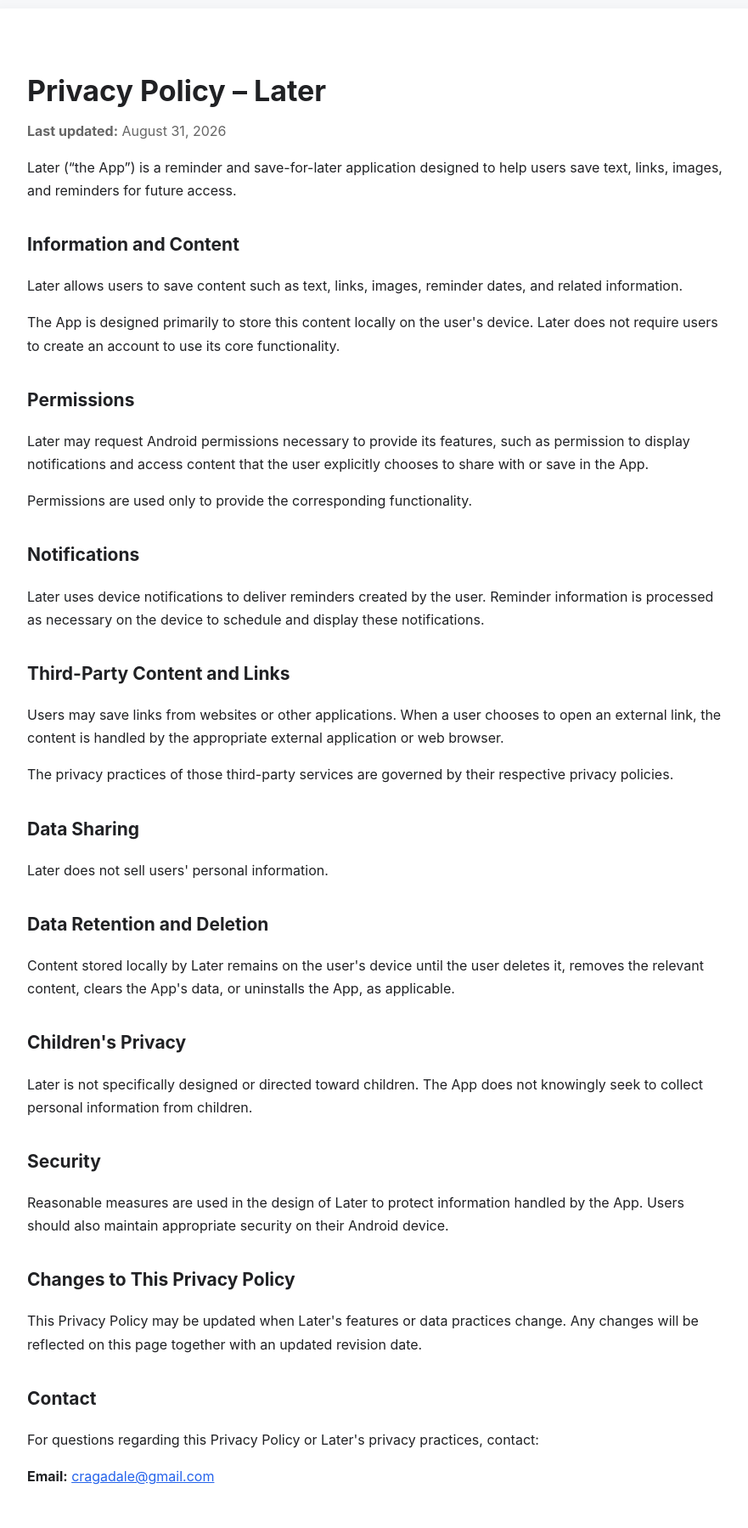
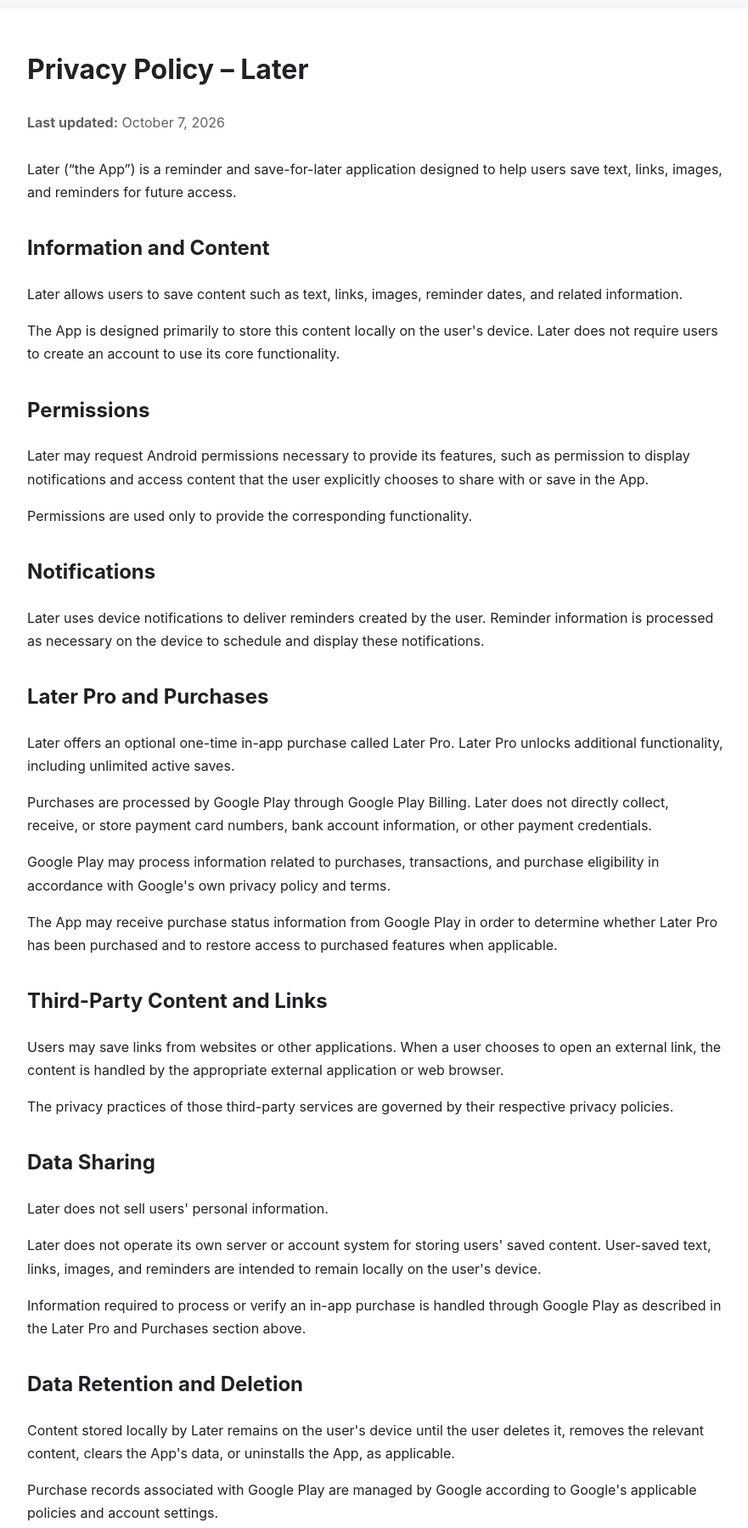
Before and after one commit to cragadale-spec/later-privacy, a plain HTML site: page index.html in a window 1280 px wide. Shown: the part 40-1838 px from the top of the page at 85% size, without its empty margins (198-1079 px from the left). Drawn offline with Linux system fonts and the light colour scheme.

Commit message:
Revise privacy policy and add Later Pro details
Updated the privacy policy with new last updated date and added information about Later Pro and purchases.

```diff
--- a/index.html
+++ b/index.html
@@ -4,6 +4,7 @@
   <meta charset="UTF-8">
   <meta name="viewport" content="width=device-width, initial-scale=1.0">
   <title>Privacy Policy | Later</title>
+
   <style>
     body {
       font-family: -apple-system, BlinkMacSystemFont, "Segoe UI", Roboto, Arial, sans-serif;
@@ -24,25 +25,25 @@
     }
 
     h1 {
-      margin-bottom: 5px;
-      font-size: 34px;
+      margin-top: 0;
+      color: #202124;
     }
 
     h2 {
       margin-top: 32px;
-      font-size: 21px;
-    }
-
-    .subtitle {
-      color: #666;
-      margin-top: 0;
+      color: #202124;
     }
 
     a {
-      color: #2563eb;
+      color: #1a73e8;
     }
 
-    @media (max-width: 600px) {
+    .updated {
+      color: #5f6368;
+      margin-bottom: 28px;
+    }
+
+    @media (max-width: 700px) {
       .container {
         margin: 0;
         padding: 25px;
@@ -57,12 +58,12 @@
 <div class="container">
 
   <h1>Privacy Policy – Later</h1>
-  <p class="subtitle"><strong>Last updated:</strong> August 31, 2026</p>
+
+  <p class="updated"><strong>Last updated:</strong> October 7, 2026</p>
 
   <p>
-    Later (“the App”) is a reminder and save-for-later application
-    designed to help users save text, links, images, and reminders
-    for future access.
+    Later (“the App”) is a reminder and save-for-later application designed
+    to help users save text, links, images, and reminders for future access.
   </p>
 
   <h2>Information and Content</h2>
@@ -73,18 +74,17 @@
   </p>
 
   <p>
-    The App is designed primarily to store this content locally on
-    the user's device. Later does not require users to create an
-    account to use its core functionality.
+    The App is designed primarily to store this content locally on the
+    user's device. Later does not require users to create an account to use
+    its core functionality.
   </p>
 
   <h2>Permissions</h2>
 
   <p>
-    Later may request Android permissions necessary to provide its
-    features, such as permission to display notifications and access
-    content that the user explicitly chooses to share with or save
-    in the App.
+    Later may request Android permissions necessary to provide its features,
+    such as permission to display notifications and access content that the
+    user explicitly chooses to share with or save in the App.
   </p>
 
   <p>
@@ -94,22 +94,48 @@
   <h2>Notifications</h2>
 
   <p>
-    Later uses device notifications to deliver reminders created by
-    the user. Reminder information is processed as necessary on the
-    device to schedule and display these notifications.
+    Later uses device notifications to deliver reminders created by the user.
+    Reminder information is processed as necessary on the device to schedule
+    and display these notifications.
+  </p>
+
+  <h2>Later Pro and Purchases</h2>
+
+  <p>
+    Later offers an optional one-time in-app purchase called Later Pro.
+    Later Pro unlocks additional functionality, including unlimited active
+    saves.
+  </p>
+
+  <p>
+    Purchases are processed by Google Play through Google Play Billing.
+    Later does not directly collect, receive, or store payment card numbers,
+    bank account information, or other payment credentials.
+  </p>
+
+  <p>
+    Google Play may process information related to purchases, transactions,
+    and purchase eligibility in accordance with Google's own privacy policy
+    and terms.
+  </p>
+
+  <p>
+    The App may receive purchase status information from Google Play in order
+    to determine whether Later Pro has been purchased and to restore access
+    to purchased features when applicable.
   </p>
 
   <h2>Third-Party Content and Links</h2>
 
   <p>
-    Users may save links from websites or other applications. When
-    a user chooses to open an external link, the content is handled
-    by the appropriate external application or web browser.
+    Users may save links from websites or other applications. When a user
+    chooses to open an external link, the content is handled by the
+    appropriate external application or web browser.
   </p>
 
   <p>
-    The privacy practices of those third-party services are governed
-    by their respective privacy policies.
+    The privacy practices of those third-party services are governed by
+    their respective privacy policies.
   </p>
 
   <h2>Data Sharing</h2>
@@ -118,36 +144,53 @@
     Later does not sell users' personal information.
   </p>
 
+  <p>
+    Later does not operate its own server or account system for storing
+    users' saved content. User-saved text, links, images, and reminders are
+    intended to remain locally on the user's device.
+  </p>
+
+  <p>
+    Information required to process or verify an in-app purchase is handled
+    through Google Play as described in the Later Pro and Purchases section
+    above.
+  </p>
+
   <h2>Data Retention and Deletion</h2>
 
   <p>
-    Content stored locally by Later remains on the user's device until
-    the user deletes it, removes the relevant content, clears the App's
-    data, or uninstalls the App, as applicable.
+    Content stored locally by Later remains on the user's device until the
+    user deletes it, removes the relevant content, clears the App's data, or
+    uninstalls the App, as applicable.
+  </p>
+
+  <p>
+    Purchase records associated with Google Play are managed by Google
+    according to Google's applicable policies and account settings.
   </p>
 
   <h2>Children's Privacy</h2>
 
   <p>
     Later is not specifically designed or directed toward children.
-    The App does not knowingly seek to collect personal information
-    from children.
+    The App does not knowingly seek to collect personal information from
+    children.
   </p>
 
   <h2>Security</h2>
 
   <p>
     Reasonable measures are used in the design of Later to protect
-    information handled by the App. Users should also maintain
-    appropriate security on their Android device.
+    information handled by the App. Users should also maintain appropriate
+    security on their Android device.
   </p>
 
   <h2>Changes to This Privacy Policy</h2>
 
   <p>
     This Privacy Policy may be updated when Later's features or data
-    practices change. Any changes will be reflected on this page
-    together with an updated revision date.
+    practices change. Any changes will be reflected on this page together
+    with an updated revision date.
   </p>
 
   <h2>Contact</h2>
```
